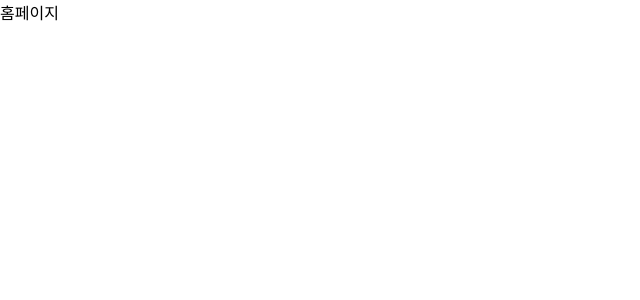
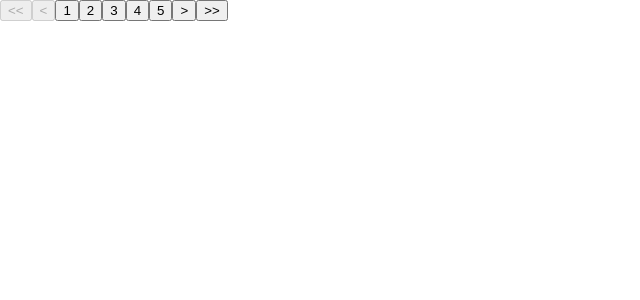
Before and after one commit to HeesikK/mobi-path, a React (Create React App) app in the folder path1/pagination/: page / in a window 1280 px wide. Shown: the top 300 px of the page, without its empty margins (0-640 px from the left). Built offline with nearby package versions, Linux system fonts and the light colour scheme.

Commit message:
path1: pagination 구현중

```diff
--- a/path1/pagination/package.json
+++ b/path1/pagination/package.json
@@ -10,6 +10,7 @@
     "react-dom": "^18.2.0",
     "react-router-dom": "^6.22.3",
     "react-scripts": "5.0.1",
+    "styled-components": "^6.1.8",
     "web-vitals": "^2.1.4"
   },
   "scripts": {
--- /dev/null
+++ b/path1/pagination/src/components/pagination.jsx
@@ -0,0 +1,77 @@
+import styled from "styled-components";
+import { useEffect, useState } from "react";
+
+const Pagination = ({ limit, totalPage }) => {
+  // const currentPage = 1;
+  const [pageGroup, setPageGroup] = useState(1);
+
+  // pageGroup = 1 이면 1~5 pageGroup = 2 이면 6~10
+  const pageArray = Array.from({ length: limit }, (_, idx) => (pageGroup - 1) * limit + idx + 1);
+
+  console.log(pageArray);
+
+  // "<<" 버튼 클릭
+  const onFirstPage = () => {
+    setPageGroup(1);
+  };
+
+  // "<" 버튼 클릭
+  const onPrevPage = () => {
+    setPageGroup((prev) => prev - 1);
+  };
+
+  // ">" 버튼 클릭
+  const onNextPage = () => {
+    setPageGroup((prev) => prev + 1);
+  };
+
+  // ">>" 버튼 클릭
+  const onLastPage = () => {
+    setPageGroup(Math.ceil(totalPage / limit));
+  };
+
+  return (
+    <Container>
+      <button onClick={onFirstPage} disabled={pageArray[0] === 1}>
+        {"<<"}
+      </button>
+      <button onClick={onPrevPage} disabled={pageArray[0] === 1}>
+        {"<"}
+      </button>
+      {pageArray.map((page) => (
+        <button>{page}</button>
+      ))}
+      <button onClick={onNextPage} disabled={pageArray[pageArray.length - 1] === totalPage}>
+        {">"}
+      </button>
+      <button onClick={onLastPage} disabled={pageArray[pageArray.length - 1] === totalPage}>
+        {">>"}
+      </button>
+    </Container>
+  );
+};
+
+export default Pagination;
+
+const Container = styled.div`
+  display: flex;
+  > div {
+    margin: 0px 15px;
+    cursor: pointer;
+  }
+`;
+/*
+재사용 가능한 페이지네이션 만들기
+
+Page Per Member(페이지 당 유저수): Total User Number(총 유저수) / Total Page(전체 페이지 수)
+Pagination: 5개 단위
+<< < 1 2 3 4 5 > >>
+
+1페이지 -> 0번째 인덱스 ~ 19번째 인덱스
+2페이지 -> 20번째 인덱스 ~ 39번쨰 인덱스
+.
+.
+.
+9페이지 -> 160번째 인덱스 ~ 189번째 인덱스
+10페이지 -> 190번째 인덱스 ~ 199번째 인덱스
+*/
--- a/path1/pagination/src/pages/home.jsx
+++ b/path1/pagination/src/pages/home.jsx
@@ -1,11 +1,16 @@
 import { UserList } from "../__mock__/user";
+import Pagination from "../components/pagination";
 
 const HomePage = () => {
   const userList = UserList();
 
   console.log(userList);
 
-  return <>홈페이지</>;
+  return (
+    <>
+      <Pagination limit={5} totalPage={20} />
+    </>
+  );
 };
 
 export default HomePage;
```
Also changed, not shown: 2 other files (tests, documents, lock files or other folders).
